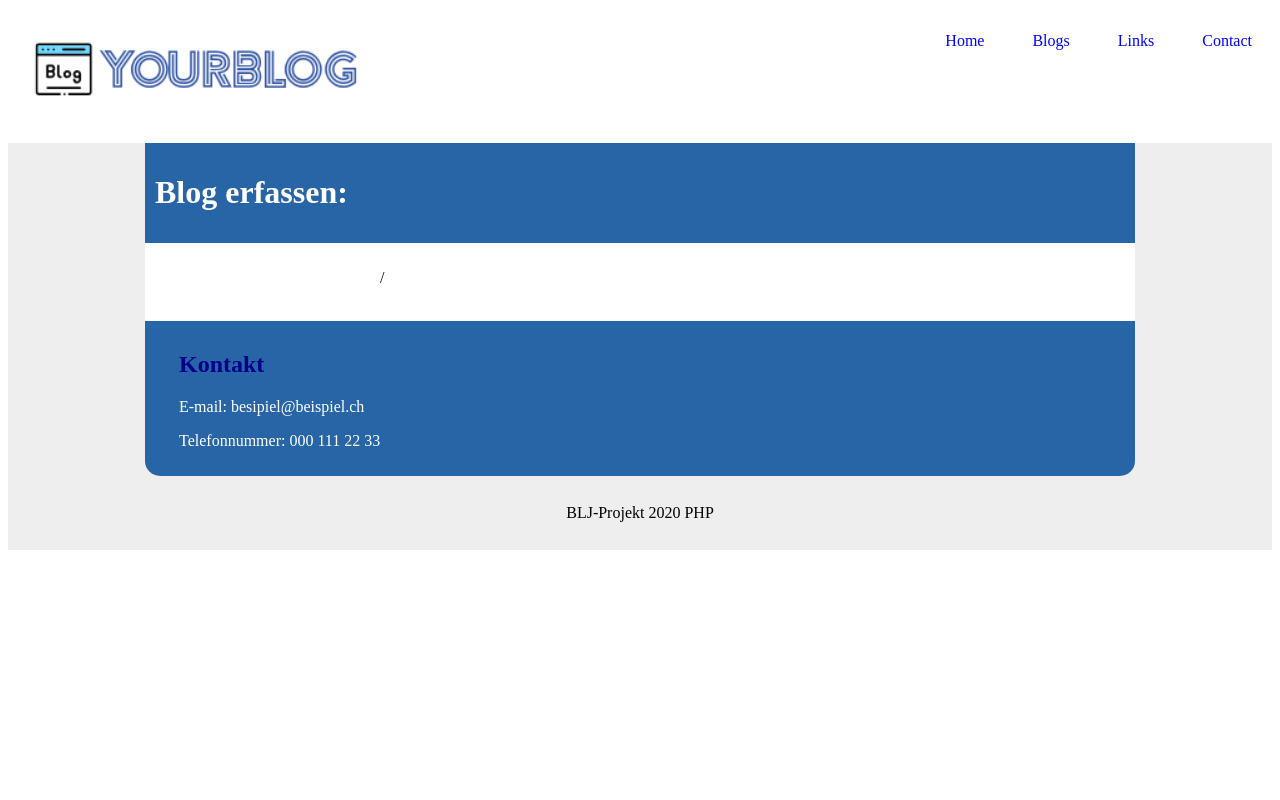
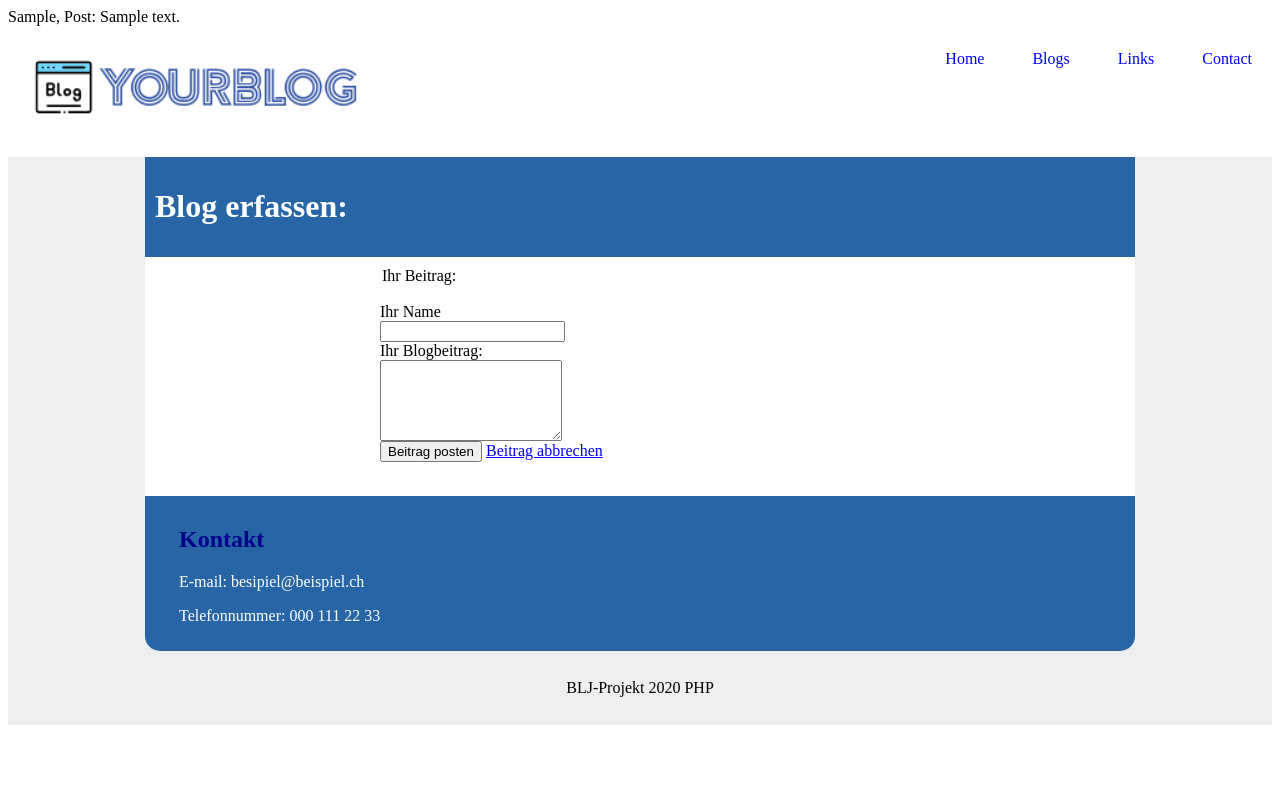
Before and after one commit to TamaraVolic/blj-blog, a PHP site: page /blog.php in a window 1280 px wide. Run offline with PHP 8.4, Linux system fonts and the light colour scheme; tables that the repository leaves empty or names only in its code hold one stand-in row (values such as "Sample post"); data that the repository does not hold is empty.

Commit message:
Signed-off-by: Tamara Volic <tamara.volic@hotmail.com>

```diff
--- a/blog.php
+++ b/blog.php
@@ -1,5 +1,6 @@
 <?php
-    try{
+    $errors = [];
+
     $user = 'root';
     $password = '';
 
@@ -7,26 +8,24 @@
         PDO::ATTR_ERRMODE            => PDO::ERRMODE_EXCEPTION,
         PDO::MYSQL_ATTR_INIT_COMMAND => 'SET NAMES utf8',
     ]);
+
+    //If (($_GET['action'] ?? '')==='all'){
+        //$query = 'select * from posts order by created_at desc';
+    //}
+    $query = 'select * from posts limit 3';
+
+    $stmt = $pdo -> query($query);
+    $rows = $stmt -> fetchAll();
+
+    //var_dump ($posts);
+
+    foreach($rows as $rows) {
+        echo $rows ["created_by"]. ', Post: ' . $rows["post_text"] .'<br>';
     }
 
-    catch (PDOExpection $e) {
-        die('Keine Verbindung zur Datenbank möglich:' . $e -> getMessage());
-    }
-
-    $query = 'select * from post limit 3';
-
-    If (($_GET['action'] ?? '')==='all'){
-        $query = 'select * from posts order by created_at desc';
-    }
-
-    $stmt = $pdo->query($query);
-    $post = $stmt -> fetchAll();
-
-    // var_dump ($posts);
-
-    foreach ($posts as $post){
-        echo $post["created_by"] . ', Post:' . $post["post_text"] . '<br>';
-    }
+    $name    = $_POST['name']    ?? '';
+    $contribution   = $_POST['contribution']   ?? '';
+    $date    = date ('d.m.y H:i:s');
 
 ?>
 
@@ -36,7 +35,7 @@
 <head>
     <meta charset="UTF-8">
     <meta name="viewport" content="width=device-width, initial-scale=1.0">
-    <title>Home</title>
+    <title>Blog</title>
     <link rel="stylesheet" href="home.css">
 
     </head>
@@ -67,23 +66,50 @@
 
 				<main id="contentbar">
 					<div class="article">
+                    <?php if(count($errors) > 0) : ?>
+                    <div class="error-box">
+                        <ul>
+                            <?php foreach ($errors as $error) : ?>
+                            <li><?= $error ?></li>
+                        <?php endforeach; ?>
+                        </ul>
+                    </div>
+                    <?php endif; ?>
+                    <form action="blog.php" method="post">
+                    <legend class="form-legend">Ihr Beitrag:<br><br></legend>
+                        <div class="form-group">
+                            <label class="form-label" for="name">Ihr Name<br></label>
+                            <input class="form-control" type="text" id="name" name="name" value="<?= $name?>">
+                        </div>
+
+                        <div class="form-group">
+                            <label for="contribution" class="contribution">Ihr Blogbeitrag:<br></label>
+                            <textarea name="contribution" id="contribution" rows="5" class="contribution"><?= $contribution?></textarea>
+                        </div>
+
+                        <div class="form-actions">
+                            <input class="btn btn-primary" type="submit" value="Beitrag posten">
+                            <a href="blog.php" class="btn">Beitrag abbrechen</a>
+                         </div>
+
 
                     <?php
-                        echo '<dl>';
-                            if (count($errors)>0){
-                                for($i = 0; $i<count($errors); $i++){
-                                echo "<li class= 'error-box'>$errors[$i]</li>";
+                        if ($_SERVER['REQUEST_METHOD'] === 'POST') {
                         }
+                        if (empty($name)) {
+                            $errors[] = 'Bitte geben Sie einen Namen ein.';
                         }
-                            echo '/<dl>';
+                        if (empty($contribution)) {
+                        $errors[] = 'Bitte geben Sie einen Text ein.';
+                        }
                         ?>
+
 					</div>
 				</main>
 
 
 				<div class="clr"></div>
-				</div>
-			</div>
+				</div></div>
 
 			<div id="footerblurb">
 				<div id="footerblurb-inner">
--- a/contact.php
+++ b/contact.php
@@ -4,7 +4,7 @@
 <head>
     <meta charset="UTF-8">
     <meta name="viewport" content="width=device-width, initial-scale=1.0">
-    <title>Home</title>
+    <title>Kontakt</title>
     <link rel="stylesheet" href="home.css">
 
     </head>
--- a/home.css
+++ b/home.css
@@ -211,3 +211,7 @@ h1,h2,h3,h4,h5,h6{
     font-size:0px;
     line-height:0px;
 }
+
+.error-class{
+    background-color: red;
+}
--- a/links.php
+++ b/links.php
@@ -1,10 +1,9 @@
-
 <!DOCTYPE html>
 <html lang="en">
 <head>
     <meta charset="UTF-8">
     <meta name="viewport" content="width=device-width, initial-scale=1.0">
-    <title>Home</title>
+    <title>Links</title>
     <link rel="stylesheet" href="home.css">
 
     </head>
```
Lines whose indentation alone changed are shown as unchanged.
